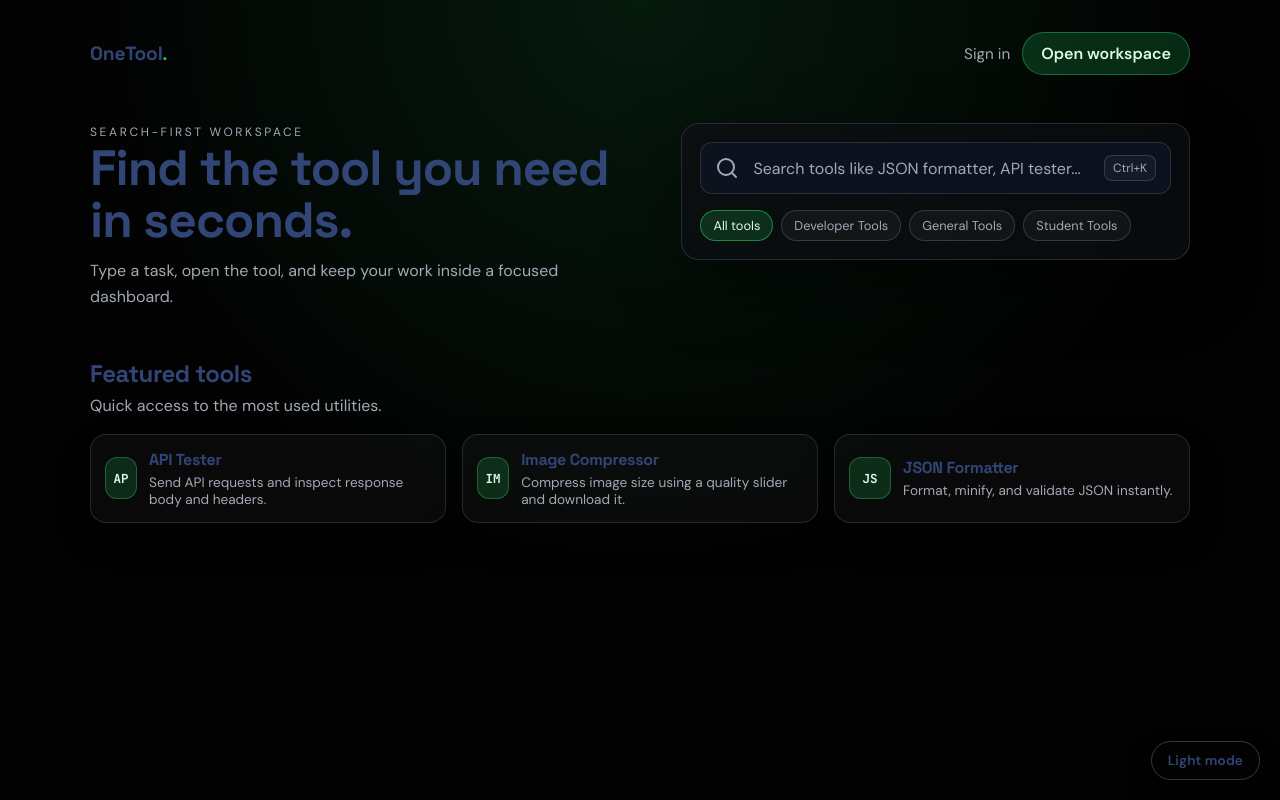
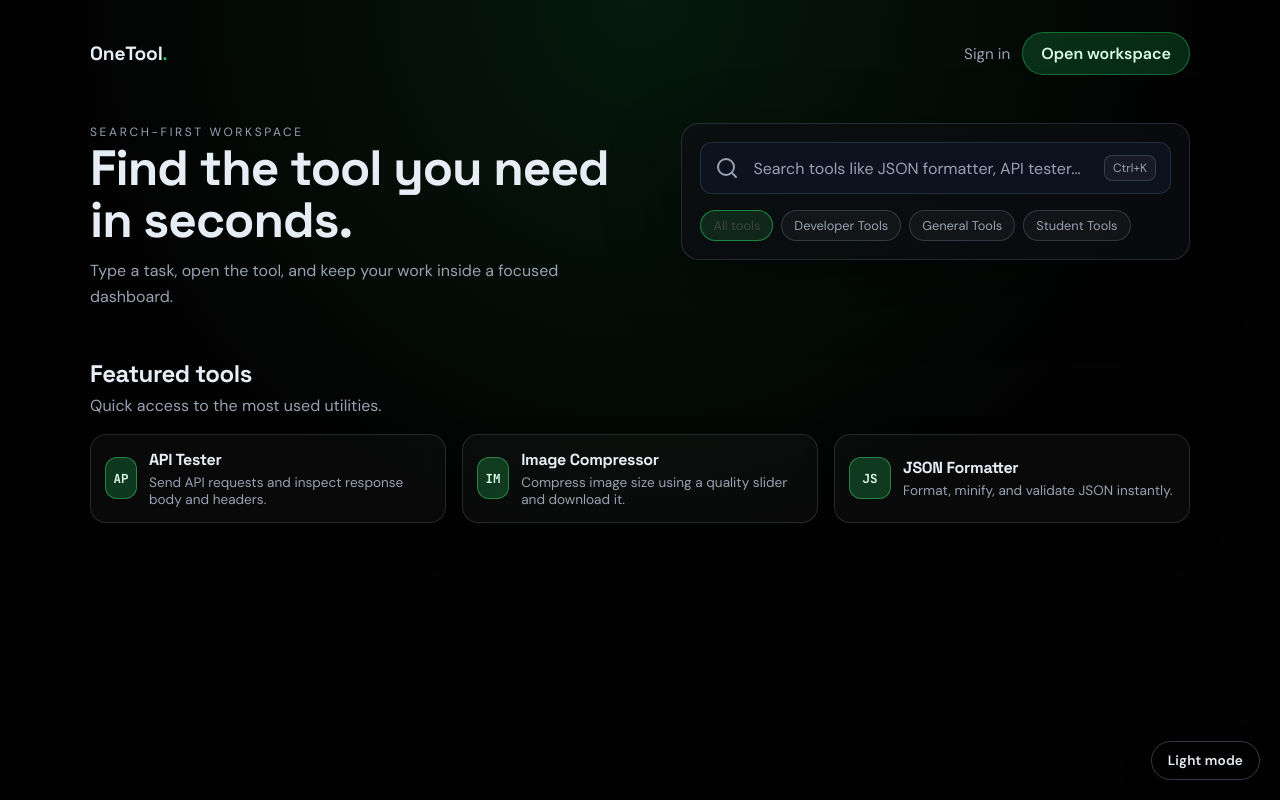
Before and after one commit to xoxo-Divyansh/OneTool, a Next.js app: page / in a window 1280 px wide. Built offline with nearby package versions, Linux system fonts and the light colour scheme.

Commit message:
refine search palette styling and suggestions

```diff
--- a/src/app/globals.css
+++ b/src/app/globals.css
@@ -7,6 +7,7 @@
     transform: translateY(100%);
     opacity: 0;
   }
+
   to {
     transform: translateY(0);
     opacity: 1;
@@ -23,8 +24,8 @@
   --panel: #020202;
   --panel-soft: #252a31;
   --border: #333944;
-  --text: #314577;
-  --text-soft: #a2a9b5;
+  --text: #e6edf5;
+  --text-soft: #98a2b3;
   --accent: #22c55e;
   --accent-hover: #aa586c;
   --success: #22c55e;
@@ -37,10 +38,26 @@
   --search-card-shadow: 0 18px 38px rgba(0, 0, 0, 0.18);
   --search-featured-card: rgba(255, 255, 255, 0.06);
   --search-featured-shadow: 0 16px 34px rgba(0, 0, 0, 0.22);
+  --search-suggest-bg: rgba(2, 6, 12, 0.5);
+  --search-suggest-border: rgba(148, 163, 184, 0.2);
+  --search-suggest-card: rgba(255, 255, 255, 0.06);
+  --search-suggest-shadow: 0 18px 36px rgba(0, 0, 0, 0.32);
   --search-root-bg: radial-gradient(circle at top, rgba(34, 197, 94, 0.12), rgba(2, 2, 2, 0.95) 55%);
   --search-cta-bg: rgba(34, 197, 94, 0.2);
   --search-cta-border: rgba(34, 197, 94, 0.45);
   --search-cta-text: #dcfce7;
+  --tool-icon-bg: rgba(34, 197, 94, 0.25);
+  --tool-icon-border: rgba(74, 222, 128, 0.45);
+  --tool-icon-text: #dcfce7;
+  --command-bg: rgba(10, 12, 18, 0.72);
+  --command-border: rgba(148, 163, 184, 0.28);
+  --command-input-bg: rgba(15, 23, 42, 0.5);
+  --command-text: #e2e8f0;
+  --command-subtext: rgba(226, 232, 240, 0.65);
+  --command-muted: rgba(226, 232, 240, 0.45);
+  --command-icon-bg: rgba(34, 197, 94, 0.2);
+  --command-icon-border: rgba(34, 197, 94, 0.45);
+  --command-icon-text: #a7f3d0;
 }
 
 * {
@@ -90,7 +107,7 @@ button {
 
 .landing-root {
   background: var(--layout);
-  padding:20px;
+  padding: 20px;
   border-radius: 2%;
 }
 
@@ -708,9 +725,9 @@ button {
   display: inline-flex;
   align-items: center;
   justify-content: center;
-  color: #dcfce7;
-  border: 1px solid rgba(74, 222, 128, 0.45);
-  background: linear-gradient(145deg, rgba(34, 197, 94, 0.25), rgba(21, 128, 61, 0.16));
+  color: var(--tool-icon-text);
+  border: 1px solid var(--tool-icon-border);
+  background: linear-gradient(145deg, var(--tool-icon-bg), rgba(21, 128, 61, 0.12));
 }
 
 .feature-card-icon svg {
@@ -813,7 +830,7 @@ button {
   color: var(--text-soft);
 }
 
-.tool-block > div {
+.tool-block>div {
   border: 1px solid var(--border);
   border-radius: 12px;
   overflow: hidden;
@@ -1495,6 +1512,127 @@ button {
   outline: none;
 }
 
+.command-root {
+  padding-top: 16vh;
+}
+
+.command-backdrop {
+  background: rgba(2, 6, 12, 0.72);
+  -webkit-backdrop-filter: blur(10px);
+  backdrop-filter: blur(10px);
+}
+
+.command-modal {
+  background: var(--command-bg);
+  border: 1px solid var(--command-border);
+  border-radius: 24px;
+  box-shadow: 0 30px 80px rgba(2, 6, 12, 0.55);
+  -webkit-backdrop-filter: blur(20px);
+  backdrop-filter: blur(20px);
+}
+
+.command-input-row {
+  border-bottom: 1px solid var(--command-border);
+  background: var(--command-input-bg);
+}
+
+.command-input-icon {
+  color: var(--command-muted);
+}
+
+.command-input-field {
+  color: var(--command-text);
+}
+
+.command-input-field::placeholder {
+  color: var(--command-muted);
+}
+
+.command-clear-btn {
+  color: var(--command-muted);
+  transition: color 0.2s ease;
+}
+
+.command-clear-btn:hover {
+  color: var(--command-text);
+}
+
+.command-kbd {
+  color: var(--command-muted);
+  border: 1px solid var(--command-border);
+  background: var(--command-input-bg);
+}
+
+.command-results {
+  background: transparent;
+}
+
+.command-empty {
+  color: var(--command-muted);
+}
+
+.command-result {
+  border-radius: 14px;
+  border: 1px solid transparent;
+  background: transparent;
+  color: inherit;
+  appearance: none;
+  cursor: pointer;
+  transition: background 0.2s ease, transform 0.2s ease;
+}
+
+.command-result:hover {
+  background: rgba(148, 163, 184, 0.08);
+  border-color: rgba(148, 163, 184, 0.2);
+}
+
+.command-result:focus-visible {
+  outline: 2px solid rgba(34, 197, 94, 0.5);
+  outline-offset: 2px;
+}
+
+.command-result-icon {
+  background: var(--command-icon-bg);
+  border: 1px solid var(--command-icon-border);
+  color: var(--command-icon-text);
+  box-shadow: 0 12px 24px rgba(16, 185, 129, 0.2);
+}
+
+.command-result-title {
+  color: var(--command-text);
+}
+
+.command-result-tag {
+  color: var(--command-muted);
+  border: 1px solid var(--command-border);
+  background: var(--command-input-bg);
+}
+
+.command-result-desc {
+  color: var(--command-subtext);
+}
+
+.command-arrow {
+  color: var(--command-muted);
+}
+
+.command-footer {
+  border-top: 1px solid var(--command-border);
+  background: var(--command-input-bg);
+  color: var(--command-muted);
+}
+
+.theme-light .command-backdrop {
+  background: rgba(15, 23, 42, 0.25);
+}
+
+.theme-light .command-input-row,
+.theme-light .command-kbd,
+.theme-light .command-result-tag,
+.theme-light .command-footer {
+  background: rgba(255, 255, 255, 0.65);
+}
+
 .search-kbd {
   font-size: 0.75rem;
   padding: 4px 8px;
@@ -1687,34 +1825,101 @@ button {
 }
 
 .theme-light {
-  --layout: #eef1f5;
-  --bg: #f6f7f9;
+  --layout: #eef2f6;
+  --bg: #f2f5f8;
   --panel: #ffffff;
-  --panel-soft: #f3f5f8;
-  --border: #cfd6de;
-  --text: #0b1324;
-  --text-soft: #3f4b5c;
+  --panel-soft: #eef2f6;
+  --border: #d3dae2;
+  --text: #101827;
+  --text-soft: #4b5563;
   --accent: #0f766e;
-  --accent-hover: #0a5f58;
+  --accent-hover: #0b645d;
   --success: #15803d;
   --success-hover: #166534;
   --search-panel: rgba(255, 255, 255, 0.96);
-  --search-panel-border: rgba(100, 116, 139, 0.35);
-  --search-panel-input: rgba(248, 250, 252, 0.95);
-  --search-card: #eef2f6;
+  --search-panel-border: rgba(100, 116, 139, 0.32);
+  --search-panel-input: rgba(248, 250, 252, 0.98);
+  --search-card: #edf1f5;
   --search-card-border: #cbd5e1;
   --search-card-shadow: 0 14px 28px rgba(15, 23, 42, 0.12);
-  --search-featured-card: #e2e8f0;
-  --search-featured-shadow: 0 14px 26px rgba(15, 23, 42, 0.18);
-  --search-root-bg: radial-gradient(circle at top, rgba(15, 118, 110, 0.12), rgba(246, 247, 249, 0.98) 55%);
-  --search-cta-bg: #d1fae5;
-  --search-cta-border: #5eead4;
-  --search-cta-text: #0b3a2c;
+  --search-featured-card: #e1e7ef;
+  --search-featured-shadow: 0 14px 26px rgba(15, 23, 42, 0.16);
+  --search-suggest-bg: rgba(255, 255, 255, 0.92);
+  --search-suggest-border: rgba(148, 163, 184, 0.3);
+  --search-suggest-card: #f0f4f8;
+  --search-suggest-shadow: 0 14px 28px rgba(15, 23, 42, 0.12);
+  --search-root-bg: radial-gradient(circle at top, rgba(15, 118, 110, 0.1), rgba(244, 246, 249, 0.98) 55%);
+  --search-cta-bg: #d6f6e6;
+  --search-cta-border: #6ee7d2;
+  --search-cta-text: #0f3b2e;
+  --tool-icon-bg: rgba(15, 118, 110, 0.16);
+  --tool-icon-border: rgba(15, 118, 110, 0.35);
+  --tool-icon-text: #0b3a2c;
+  --command-bg: rgba(255, 255, 255, 0.82);
+  --command-border: rgba(148, 163, 184, 0.4);
+  --command-input-bg: rgba(248, 250, 252, 0.8);
+  --command-text: #0f172a;
+  --command-subtext: rgba(15, 23, 42, 0.7);
+  --command-muted: rgba(15, 23, 42, 0.5);
+  --command-icon-bg: rgba(15, 118, 110, 0.16);
+  --command-icon-border: rgba(15, 118, 110, 0.35);
+  --command-icon-text: #0b3a2c;
 }
 
 .theme-light body {
   background: var(--bg);
   color: var(--text);
+}
+
+.theme-light .layout-content {
+  background: var(--layout);
+}
+
+.theme-light .sidebar {
+  background: #f7f8fb;
+  border-right: 1px solid #d3dae2;
+  box-shadow: 1px 0 18px rgba(15, 23, 42, 0.06);
+}
+
+.theme-light .sidebar-header {
+  border-color: rgba(148, 163, 184, 0.3);
+  background: #f1f5f9;
+}
+
+.theme-light .app-header {
+  background: rgba(255, 255, 255, 0.92);
+  border-bottom: 1px solid rgba(148, 163, 184, 0.3);
+  box-shadow: 0 10px 24px rgba(15, 23, 42, 0.06);
+}
+
+.theme-light .menu-btn-icon,
+.theme-light .sidebar-search-btn {
+  background: #ffffff;
+  border-color: rgba(148, 163, 184, 0.35);
+  color: #5b6676;
+}
+
+.theme-light .sidebar-search-btn:hover {
+  background: #f1f5f9;
+  border-color: rgba(15, 118, 110, 0.3);
+  color: #334155;
+}
+
+.theme-light .sidebar-search-kbd {
+  color: #5b6676;
+  border-color: rgba(148, 163, 184, 0.35);
+  background: #f1f5f9;
+}
+
+.theme-light .nav-link:hover {
+  background: rgba(15, 118, 110, 0.08);
+  border-color: rgba(15, 118, 110, 0.25);
+}
+
+.theme-light .nav-link-icon {
+  background: #e2e8f0;
+  border-color: #cbd5e1;
+  color: #0f172a;
 }
 
 .theme-light .dashboard-panel,
@@ -1727,7 +1932,7 @@ button {
 .theme-light .json-path-panel,
 .theme-light .tool-status,
 .theme-light .tool-error,
-.theme-light .tool-block > div {
+.theme-light .tool-block>div {
   background: #ffffff;
   border-color: rgba(100, 116, 139, 0.25);
   box-shadow: 0 12px 30px rgba(15, 23, 42, 0.06);
--- a/src/modules/search/search.module.css
+++ b/src/modules/search/search.module.css
@@ -156,13 +156,19 @@
 .searchChipActive,
 .searchChip:hover {
   border-color: rgba(34, 197, 94, 0.6);
-  color: #dcfce7;
-  background: rgba(34, 197, 94, 0.18);
+  color: #414246;
+  background-color: rgba(43, 161, 86, 0.18);
 }
 
 .searchResults {
   display: grid;
   gap: 10px;
+  margin-top: 12px;
+  padding: 12px;
+  border-radius: 16px;
+  background: var(--search-suggest-bg);
+  border: 1px solid var(--search-suggest-border);
+  box-shadow: var(--search-suggest-shadow);
 }
 
 .searchResultCard {
@@ -172,16 +178,17 @@
   align-items: center;
   padding: 10px 12px;
   border-radius: 12px;
-  border: 1px solid var(--search-card-border);
-  background: var(--search-featured-card);
+  border: 1px solid transparent;
+  background: var(--search-suggest-card);
   text-decoration: none;
   color: inherit;
-  transition: border-color 0.2s ease, transform 0.2s ease;
+  transition: border-color 0.2s ease, transform 0.2s ease, box-shadow 0.2s ease;
 }
 
 .searchResultCard:hover {
   border-color: rgba(34, 197, 94, 0.5);
   transform: translateY(-1px);
+  box-shadow: 0 12px 26px rgba(15, 23, 42, 0.18);
 }
 
 .searchResultIcon,
@@ -195,9 +202,9 @@
   font-family: var(--font-mono), "Cascadia Code", monospace;
   font-weight: 700;
   font-size: 0.78rem;
-  background: rgba(34, 197, 94, 0.18);
-  border: 1px solid rgba(34, 197, 94, 0.4);
-  color: #dcfce7;
+  background: var(--tool-icon-bg);
+  border: 1px solid var(--tool-icon-border);
+  color: var(--tool-icon-text);
 }
 
 .searchResultMeta p {
@@ -220,8 +227,8 @@
   letter-spacing: 0.12em;
   padding: 2px 6px;
   border-radius: 999px;
-  border: 1px solid rgba(148, 163, 184, 0.35);
-  color: rgba(255, 255, 255, 0.6);
+  border: 1px solid rgba(46, 51, 58, 0.35);
+  color: rgba(243, 40, 40, 0.719);
 }
 
 .searchResultArrow {
@@ -238,7 +245,7 @@
 
 .searchEmpty p {
   margin: 0 0 6px;
-  color: #f8fafc;
+  color: var(--text);
 }
 
 .searchFeatured {
```
Also changed, not shown: src/components/common/ToolSearch.jsx (+30 -34 lines). Lines whose indentation alone changed are shown as unchanged.
